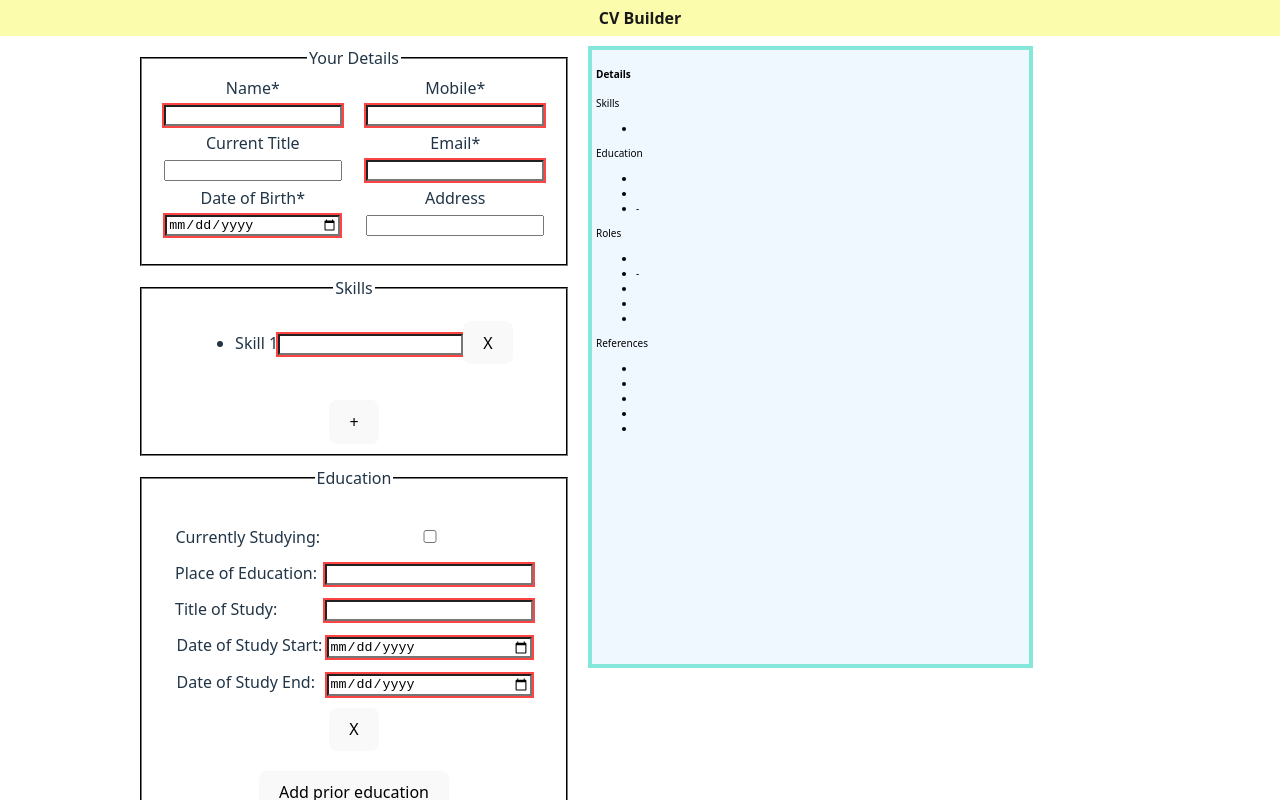
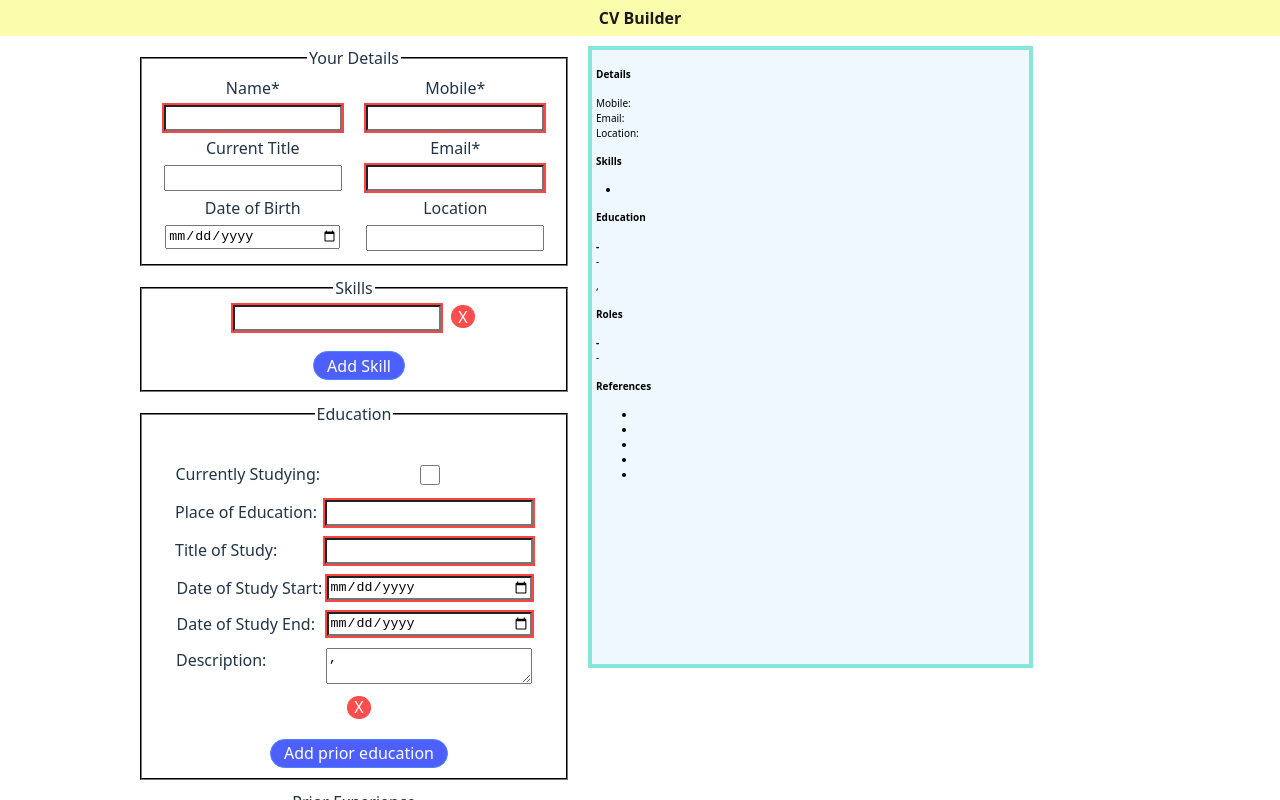
Before and after one commit to samuelpeoples/cv_builder, a React app: page / in a window 1280 px wide. Shown: the top 800 px of the page. Built offline with nearby package versions, Linux system fonts and the light colour scheme; the HTML template or start-up script is replaced by a standard one.

Commit message:
Added some input fields titles,  added descriptions to Education, improved markup of page display

```diff
--- a/package.json
+++ b/package.json
@@ -10,6 +10,9 @@
     "preview": "vite preview"
   },
   "dependencies": {
+    "@fortawesome/fontawesome-svg-core": "^6.7.2",
+    "@fortawesome/free-solid-svg-icons": "^6.7.2",
+    "@fortawesome/react-fontawesome": "^0.2.2",
     "react": "^19.1.0",
     "react-dom": "^19.1.0"
   },
--- a/src/components/Details.jsx
+++ b/src/components/Details.jsx
@@ -41,6 +41,7 @@ export default function Details() {
             <label htmlFor='fullName'>Name*</label>
             <input
                 name='fullName'
+                title="Full Name"
                 className='personalInput'
                 type='text'
                 value={detailsArr.fullName}
@@ -51,25 +52,28 @@ export default function Details() {
             <label htmlFor='title'>Current Title</label>
             <input
                 name='title'
+                title="Position Title"
                 className='personalInput'
                 type='text'
                 value={detailsArr.title}
                 onChange={handleChange}
             />
 
-            <label htmlFor='dob'>Date of Birth*</label>
+            <label htmlFor='dob'>Date of Birth</label>
             <input
                 name='dob'
+                title="Date of Birth"
                 className='personalInput'
                 type='date'
                 value={detailsArr.dob}
                 onChange={handleChange}
-                required
+
             />
 
             <label htmlFor='mobile'>Mobile*</label>
             <input
                 name='mobile'
+                title="Mobile Number"
                 className='personalInput'
                 type='tel'
                 value={detailsArr.mobile}
@@ -80,6 +84,7 @@ export default function Details() {
             <label htmlFor='email'>Email*</label>
             <input
                 name='email'
+                title="Email Address"
                 className='personalInput'
                 type='email'
                 value={detailsArr.email}
@@ -87,9 +92,10 @@ export default function Details() {
                 required
             />
 
-            <label htmlFor='address'>Address</label>
+            <label htmlFor='address'>Location</label>
             <input
                 name='address'
+                title="Address"
                 className='personalInput'
                 type='text'
                 value={detailsArr.address}
--- a/src/components/Education.jsx
+++ b/src/components/Education.jsx
@@ -9,6 +9,7 @@ function createEducation() {
 		periodStart: "",
 		periodEnd: "",
 		current: "",
+		description: ",",
 	};
 }
 
@@ -121,12 +122,23 @@ export default function Education() {
 							<span style={{ marginLeft: "8px" }}>Current</span>
 						</div>
 					)}
+					<div>
+						<label htmlFor={`eduDesc${index}`}>Description:</label>
+						<textarea
+							type='text'
+							name={`eduDesc${index}`}
+							id={`eduDesc${index}`}
+							value={education.description}
+							onChange={(e) => handleEducationChange(index, "description", e.target.value)}
+							required
+						/>
+					</div>
 					<button type='button' className='deleteButton' onClick={(e) => deleteEducation(index)}>
 						X
 					</button>
 				</div>
 			))}
-            <button type='button' id='addRoleBtn' name='addRoleBtn' onClick={addEducation}>
+			<button type='button' className='addRoleButton' name='addRoleButton' onClick={addEducation}>
 				Add prior education
 			</button>
 		</fieldset>
--- a/src/components/Page.jsx
+++ b/src/components/Page.jsx
@@ -1,4 +1,7 @@
 import { useEffect, useState } from "react";
+import * as faIcons from "@fortawesome/react-fontawesome";
+import { faCoffee } from "@fortawesome/free-solid-svg-icons";
+import Details from "./Details";
 
 export default function Page() {
 	const [data, setData] = useState(loadAll());
@@ -23,58 +26,60 @@ export default function Page() {
 
 	return (
 		<div id='pageContents'>
-			<h3>{data.details.fullName}</h3>
-			<h4>{data.details.title}</h4>
-			<div>
+			<h2>{data.details.fullName}</h2>
+			<h3>{data.details.title}</h3>
+			<div id='pageContentsDetails'>
 				<h4>Details</h4>
 				<p>{data.details.dob}</p>
-				<p>{data.details.mobile}</p>
-				<p>{data.details.email}</p>
-				<p>{data.details.address}</p>
+				<p>Mobile: {data.details.mobile}</p>
+				<p>Email: {data.details.email}</p>
+				<p>Location: {data.details.address}</p>
 			</div>
-			<div>
-				Skills
-				<ul>
+
+			<div id='pageContentsSkills'>
+				<h4>Skills</h4>
+				<ul style={{  paddingLeft: "24px" }}>
 					{(data.skills || []).map((skill) => (
 						<li key={skill.id}>{skill.value}</li>
 					))}
 				</ul>
 			</div>
 
-			<div>
-				Education
-				<ul>
+			<div id='pageContentsEdu'>
+				<h4>Education</h4>
 				{(data.education || []).map((edu) => (
 					<div key={edu.id}>
-							<li>{edu.place}</li>
-							<li>{edu.study}</li>
-							<li>
+						<p>
+							<strong>
+								{edu.place} - {edu.study}
+							</strong>
+							<br />
 							{edu.periodStart} - {edu.periodEnd}
-							</li>
+							<p>{edu.description}</p>
+						</p>
 					</div>
 				))}
-				</ul>
 			</div>
 
-			<div>
-				Roles
-				<ul>
+			<div id='pageContentsRoles'>
+				<h4>Roles</h4>
+
 				{(data.roles || []).map((role) => (
 					<div key={role.id}>
-							<li>{role.title}</li>
-							<li>
+						<p>
+							<strong>
+								{role.title} - {role.company}
+							</strong>
+							<br />
 							{role.periodStart} - {role.periodEnd}
-							</li>
-							<li>{role.current}</li>
-							<li>{role.company}</li>
-							<li>{role.description}</li>
+						</p>
+						<p>{role.description}</p>
 					</div>
 				))}
-				</ul>
 			</div>
 
-			<div>
-				References
+			<div id='pageContentsRefs'>
+				<h4>References</h4>
 				<ul>
 					{(data.references || []).map((ref, index) => (
 						<div key={ref.id}>
--- a/src/components/References.jsx
+++ b/src/components/References.jsx
@@ -57,6 +57,7 @@ export default function References() {
                         <label htmlFor={`refName${index}`}>Name:</label>
                         <input
                             type='text'
+                            title="Reference Name"
                             name={`refName${index}`}
                             id={`refName${index}`}
                             value={References.name}
@@ -68,6 +69,7 @@ export default function References() {
                         <label htmlFor={`refTitle${index}`}>Title:</label>
                         <input
                             type='text'
+                            title="Reference Title"
                             name={`refTitle${index}`}
                             id={`refTitle${index}`}
                             value={References.title}
@@ -79,6 +81,7 @@ export default function References() {
                         <label htmlFor={`refCompany${index}`}>Company:</label>
                         <input
                             type='text'
+                            title="Reference Company"
                             name={`refCompany${index}`}
                             id={`refCompany${index}`}
                             value={References.company}
@@ -90,6 +93,7 @@ export default function References() {
                         <label htmlFor={`refMobile${index}`}>Mobile:</label>
                         <input
                             type='tel'
+                            title="Reference Mobile"
                             name={`refMobile${index}`}
                             id={`refMobile${index}`}
                             value={References.mobile}
@@ -101,6 +105,7 @@ export default function References() {
                         <label htmlFor={`refEmail${index}`}>Email:</label>
                         <input
                             type='email'
+                            title="Reference Email"
                             name={`refEmail${index}`}
                             id={`refEmail${index}`}
                             value={References.email}
@@ -113,7 +118,7 @@ export default function References() {
                     </button>
                 </div>
             ))}
-            <button type='button' id='addRoleBtn' name='addRoleBtn' onClick={addReference}>
+            <button type='button' className='addRoleButton' name='addRoleButton' onClick={addReference}>
                 Add References
             </button>
         </fieldset>
--- a/src/components/Roles.jsx
+++ b/src/components/Roles.jsx
@@ -138,7 +138,7 @@ export default function Roles() {
                     </button>
                 </div>
             ))}
-            <button type='button' id='addRoleBtn' name='addRoleBtn' onClick={addRole}>
+            <button type='button' className='addRoleButton' name='addRoleButton' onClick={addRole}>
                 Add prior Role
             </button>
         </fieldset>
--- a/src/components/Skills.jsx
+++ b/src/components/Skills.jsx
@@ -46,13 +46,11 @@ export default function Skills() {
 	return (
 		<fieldset id='detailSet'>
 			<legend>Skills</legend>
-            <div>
-                <ul className='roleDetails'>
+			<div className='roleDetails'>
 				{/* Render each skill input field */}
 				{skillsArr.map((skill, index) => (
-                        <li key={skill.id}>
-                            <div>
-                                <label htmlFor={`skill${index}`}>Skill {index + 1}</label>
+					<div key={skill.id}>
+						{/* <label htmlFor={`skill${index}`}>{index + 1}: </label> */}
 						<input
 							type='text'
 							name={`skill${index}`}
@@ -65,13 +63,11 @@ export default function Skills() {
 							X
 						</button>
 					</div>
-                        </li>
 				))}
-                </ul>
 			</div>
 			{/* Button to add a new skill */}
-            <button type='button' id='addRoleBtn' name='addRoleBtn' onClick={addSkill}>
-                +
+			<button type='button' className='addRoleButton' name='addRoleButton' onClick={addSkill}>
+				Add Skill
 			</button>
 		</fieldset>
 	);
--- a/src/main.jsx
+++ b/src/main.jsx
@@ -1,3 +1,6 @@
+import React from 'react';
+
+
 import { StrictMode } from 'react'
 import { createRoot } from 'react-dom/client'
 import './styles/index.css'
@@ -6,6 +9,7 @@ import App from './components/App.jsx'
 import Header from './components/Header.jsx'
 import Footer from './components/Footer.jsx'
 
+
 createRoot(document.getElementById('root')).render(
   <StrictMode>
     <Header />
--- a/src/styles/Page.css
+++ b/src/styles/Page.css
@@ -23,3 +23,8 @@
 	font-size: x-small;
 	text-align: left;
 }
+
+#pageContents > div > p{
+	margin: 0;
+	padding: 0;
+}
--- a/src/styles/index.css
+++ b/src/styles/index.css
@@ -86,12 +86,16 @@ fieldset {
 	visibility: collapse;
 }
 .roleDetails > div {
+	display: flex;
 	width: max-content;
 }
 .roleDetails > div > label {
 	display: inline-block;
 	text-align: left;
 	min-width: 150px;
+}
+input {
+	min-height: 20px;
 }
 .roleDetails > div > input,
 .roleDetails > div > textarea,
@@ -148,8 +152,30 @@ button {
 	cursor: pointer;
 	transition: border-color 0.25s;
 }
+.deleteButton {
+	width: fit-content;
+	height: fit-content;
+	border-radius: 100%;
+	padding: 0.4em;
+	margin-left: 10px;
+	line-height: 8px;
+	background-color: #ff4d4d;
+	color: white;
+	border-color: #ff4d4d;
+}
+.addRoleButton {
+	width: fit-content;
+	height: fit-content;
+	border-radius: 15px;
+	padding: 0.6em 0.8em;
+	margin-left: 10px;
+	line-height: 8px;
+	background-color: #4d5fff;
+	color: white;
+	border-color: #4d85ff;
+}
 button:hover {
-	border-color: #646cff;
+	border-color: #64b4ff;
 }
 button:focus,
 button:focus-visible {
```
Also changed, not shown: 1 other file (tests, documents, lock files or other folders). Lines whose indentation alone changed are shown as unchanged.
